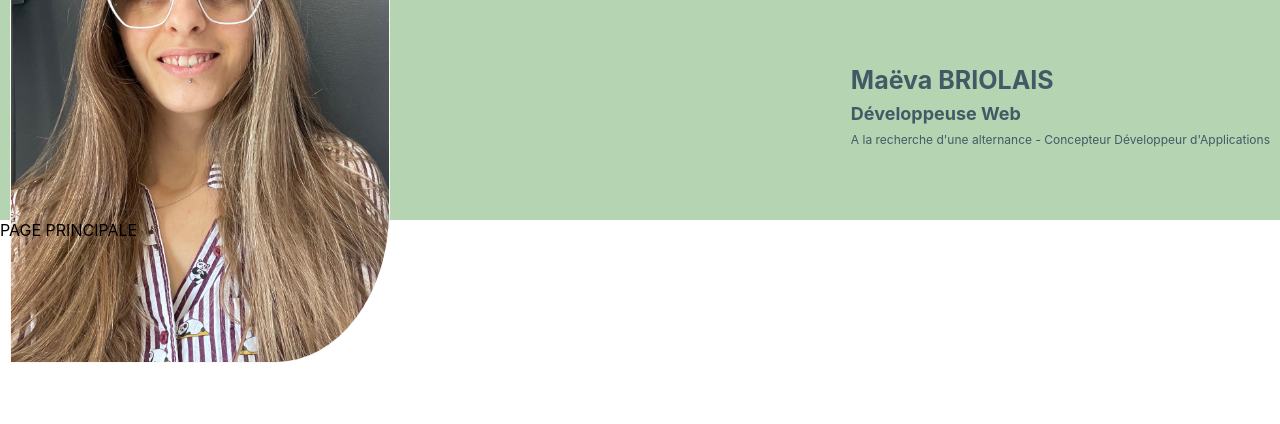
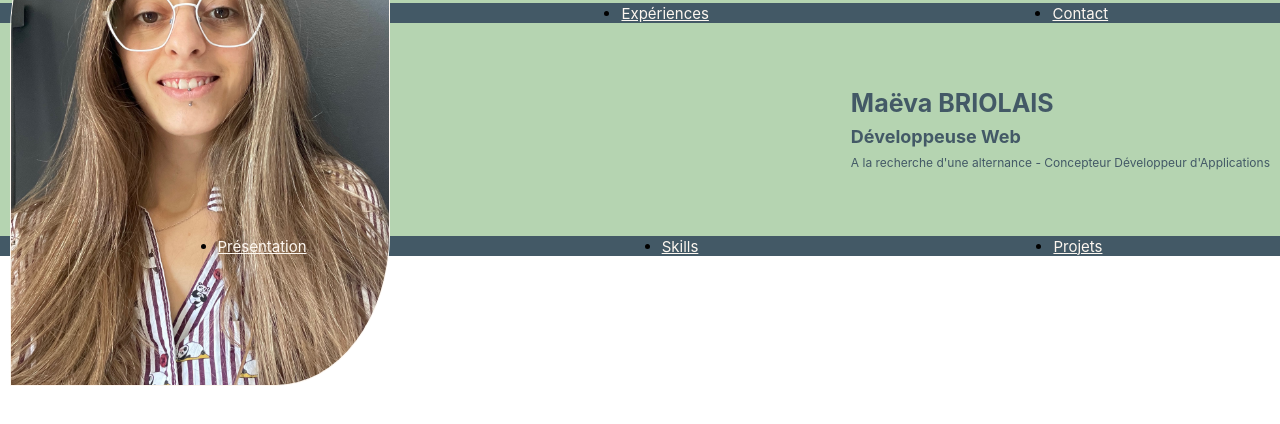
Before and after one commit to MaevaBriolais/React_Portfolio, a React (Vite) app in the folder my-react-app/: page / in a window 1280 px wide. Shown: the top 424 px of the page. Built offline with nearby package versions, Linux system fonts and the light colour scheme.

Commit message:
Ajout des NavBar et Pages

```diff
--- a/my-react-app/src/App.jsx
+++ b/my-react-app/src/App.jsx
@@ -1,11 +1,14 @@
 import "./App.css";
 import Header from "./components/Header";
+import NavbarInterne from "./components/NavbarInterne";
+import NavbarPages from "./components/NavbarPages";
 
 function App() {
   return (
     <>
+      <NavbarPages/>
       <Header />
-      <p> PAGE PRINCIPALE </p>
+      <NavbarInterne/>
     </>
   );
 }
--- a/my-react-app/src/CSS/header.scss
+++ b/my-react-app/src/CSS/header.scss
@@ -1,16 +1,10 @@
-:root{
-    --main-color : #fdf7f0;
-    --second-main-color : #b5d4b1;
-    --third-main-color : #435966;
-  }
-
 header{
     color: var(--third-main-color);
     background-color: var(--second-main-color);
     display: flex;
     align-items: center;
     justify-content: space-between;
-    padding: 10px;
+    padding: 10px 10px 0 10px;
     height: 200px;
 }
 
--- /dev/null
+++ b/my-react-app/src/CSS/navbar.scss
@@ -0,0 +1,22 @@
+nav{
+    background-color: var(--third-main-color);
+    height: 20px;
+    display: flex;
+    align-items: center;
+    border-top: .2rem solid var(--second-main-color);
+
+    ul{
+      width: 100%;
+      display: flex;
+      flex-direction: row;
+      justify-content:space-around;
+      font-size: 15px;
+
+        a{
+          color: var(--main-color);
+        }
+      a:hover{
+          color: var(--second-main-color);
+        }
+     }
+}
--- /dev/null
+++ b/my-react-app/src/components/NavbarInterne.jsx
@@ -0,0 +1,15 @@
+import "../CSS/navbar.scss";
+
+function NavbarInterne() {
+  return (
+    <nav>
+      <ul>
+        <li><a href="">Présentation</a></li>
+        <li><a href="">Skills</a></li>
+        <li><a href="">Projets</a></li>
+      </ul>
+    </nav>
+  );
+}
+
+export default NavbarInterne;
--- /dev/null
+++ b/my-react-app/src/components/NavbarPages.jsx
@@ -0,0 +1,15 @@
+import "../CSS/navbar.scss";
+
+function NavbarPages() {
+  return (
+    <nav>
+      <ul>
+        <li><a href="">Diplômes</a></li>
+        <li><a href="">Expériences</a></li>
+        <li><a href=""> Contact</a></li>
+      </ul>
+    </nav>
+  );
+}
+
+export default NavbarPages;
```
Also changed, not shown: my-react-app/src/components/Navbar.jsx (deleted).
